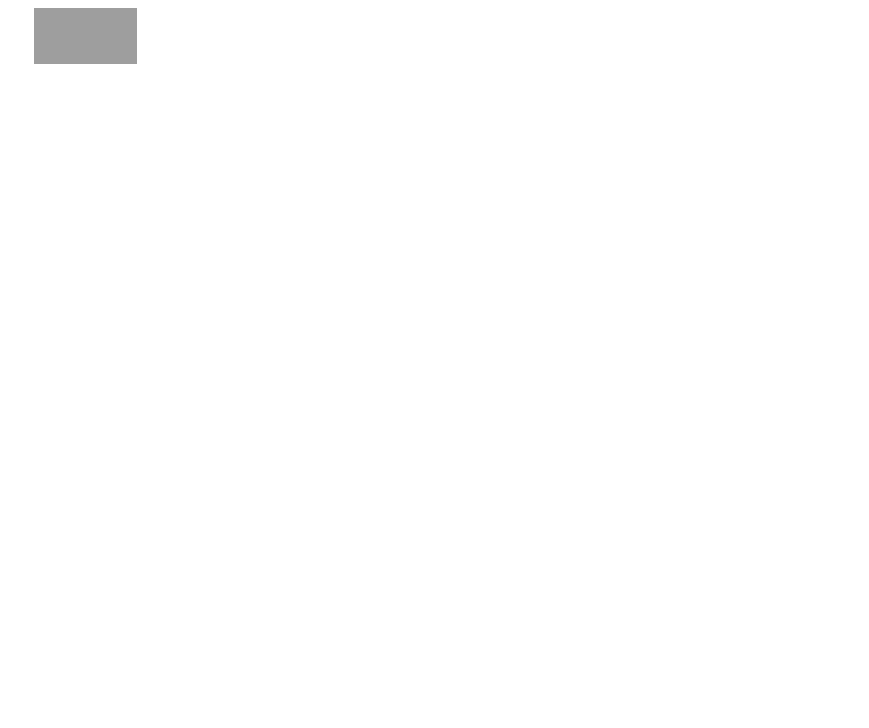
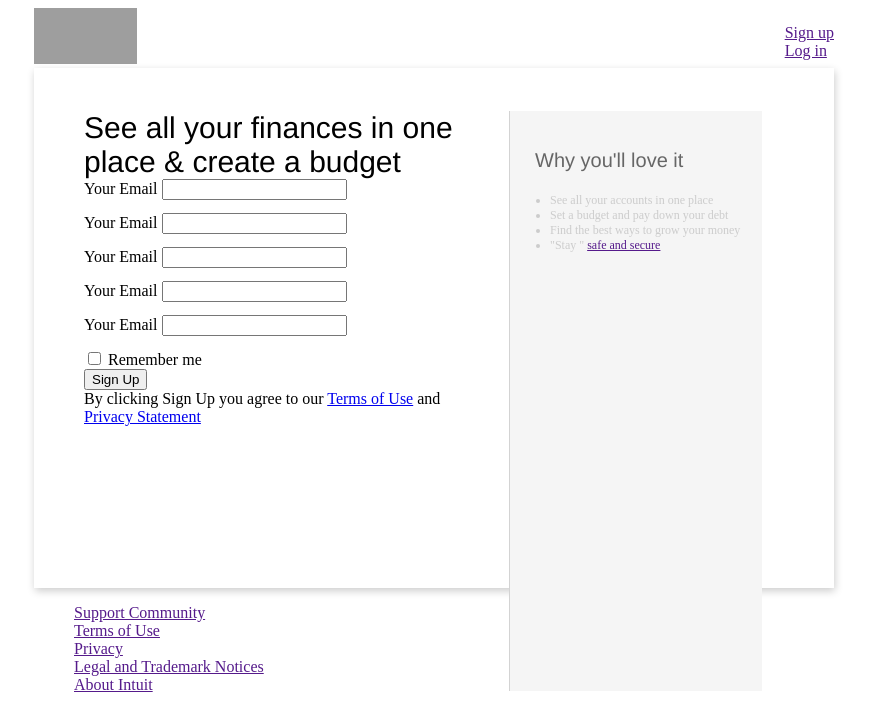
Before and after one commit to N4de/Mint_signup, a plain HTML site: page index.html in a window 1280 px wide. Shown: the whole page, without its empty margins (206-1075 px from the left). Drawn offline with Linux system fonts and the light colour scheme; grey boxes are pictures that could not be loaded.

Commit message:
Add elements

```diff
--- a/index.css
+++ b/index.css
@@ -8,6 +8,7 @@ body {
 
 #container {
 	margin: 0 100px;
+	display: block;
 }
 
 #logo {
@@ -18,4 +19,77 @@ body {
 	top: 12px;
   height: 56px;
   width: 103px;
+  display: inline-block;
 }
+
+ul {
+	list-style: none outside;
+}
+
+#header-buttons {
+	float: right;
+	display: inline-block;
+}
+
+h1, h2 {
+	font-family: "AvenirNext-Regular-Mint", "Helvetica Neue", Helvetica, Arial, sans-serif;
+}
+
+h2 {
+	  font-size: 20px;
+    margin-left: -15px;
+    color: #666;
+    padding-bottom: 5px;
+    font-weight: 500;
+}
+
+.signup {
+	display: inline-block;
+  width: 400px;
+  min-height: 427px;
+}
+
+#signup-text {
+	font-family: "AvenirNext-Regular-Mint", "Helvetica Neue", Helvetica, Arial, sans-serif !important;
+	font-size: 30px;
+  font-weight: 300;
+}
+
+main {
+	display: block;
+  background-color: white;
+  position: relative;
+  padding: 43px 50px 50px 50px;
+  min-height: 330px;
+  box-shadow:         rgba(0, 0, 0, 0.2) 1px 3px 8px 0;
+}
+
+#signup-info {
+	background: #f5f5f5;
+  margin-left: 25px;
+  padding-bottom: 19px;
+  padding-right: 17px;
+  padding-top: 21px;
+  padding-left: 40px;
+  height: 540px;
+  color: #ccc;
+  display: inline-block;
+  float: right;
+  position: absolute;
+  border-left: solid 1px lightgray;
+}
+
+#info-list {
+	list-style: square;
+	background: none;
+  list-style-type: disc;
+  padding: 0 5px 5px 0;
+  margin-bottom: 10px;
+  font-size: 12px;
+}
+
+.input-container {
+	width: 320px;
+  min-width: 95px;
+  height: 34px;
+}
--- a/index.html
+++ b/index.html
@@ -9,12 +9,97 @@
 		<div id="container">
 			<header>
 				<div id="logo"></div>
+				<div id="header-buttons">
+					<ul id="header-buttons">
+						<li id="signup-button">
+							<a href="">Sign up</a>
+						</li>
+						<li id="login-button">
+							<a href="">Log in</a>
+						</li>
+					</ul>
+				</div>
 			</header>
 			<main>
-				<div class="signup"></div>
-				<div class="info"></div>
+				<div class="signup">
+					<span id="signup-text">See all your finances in one place & create a budget</span>
+					<div class="input-container">
+						<form>
+							<label>Your Email</label>
+							<input></input>
+						</form>
+					</div>
+					<div class="input-container">
+						<form>
+							<label>Your Email</label>
+							<input></input>
+						</form>
+					</div>
+					<div class="input-container">
+						<form>
+							<label>Your Email</label>
+							<input></input>
+						</form>
+					</div>
+					<div class="input-container">
+						<form>
+							<label>Your Email</label>
+							<input></input>
+						</form>
+					</div>
+					<div class="input-container">
+						<form>
+							<label>Your Email</label>
+							<input></input>
+						</form>
+					</div>
+					<div id="remember-button">
+						<input type="checkbox"></input>
+						<label>Remember me</label>
+					</div>
+					<div id="signup-button-container">
+						<input type="submit" value="Sign Up"></input>
+					</div>
+					<footer>
+						<span>
+							<span id="ius-terms-of-use-text">By clicking Sign Up you agree to our </span>
+							<a id="ius-link-terms-of-use" href="https://www.mint.com/terms" target="_blank">Terms of Use</a>
+							and
+							<a href="https://www.mint.com/privacy" target="_blank">Privacy Statement</a>
+						</span>
+					</footer>
+				</div>
+				<div id="signup-info">
+					<h2>Why you'll love it</h2>
+					<ul id="info-list">
+						<li>See all your accounts in one place</li>
+						<li>Set a budget and pay down your debt</li>
+						<li>Find the best ways to grow your money</li>
+						<li>"Stay "
+							<a href="">safe and secure</a>
+						</li>
+					</ul>
+				</div>
 			</main>
-			<footer></footer>
+			<footer>
+				<ul>
+					<li>
+						<a href="">Support Community</a>
+					</li>
+					<li>
+					<a href="">Terms of Use</a>
+					</li>
+					<li>
+					<a href="">Privacy</a>
+					</li>
+					<li>
+					<a href="">Legal and Trademark Notices</a>
+					</li>
+					<li>
+					<a href="">About Intuit</a>
+					</li>
+				</ul>
+			</footer>
 		</div>
 	</div>
 </body>
```
